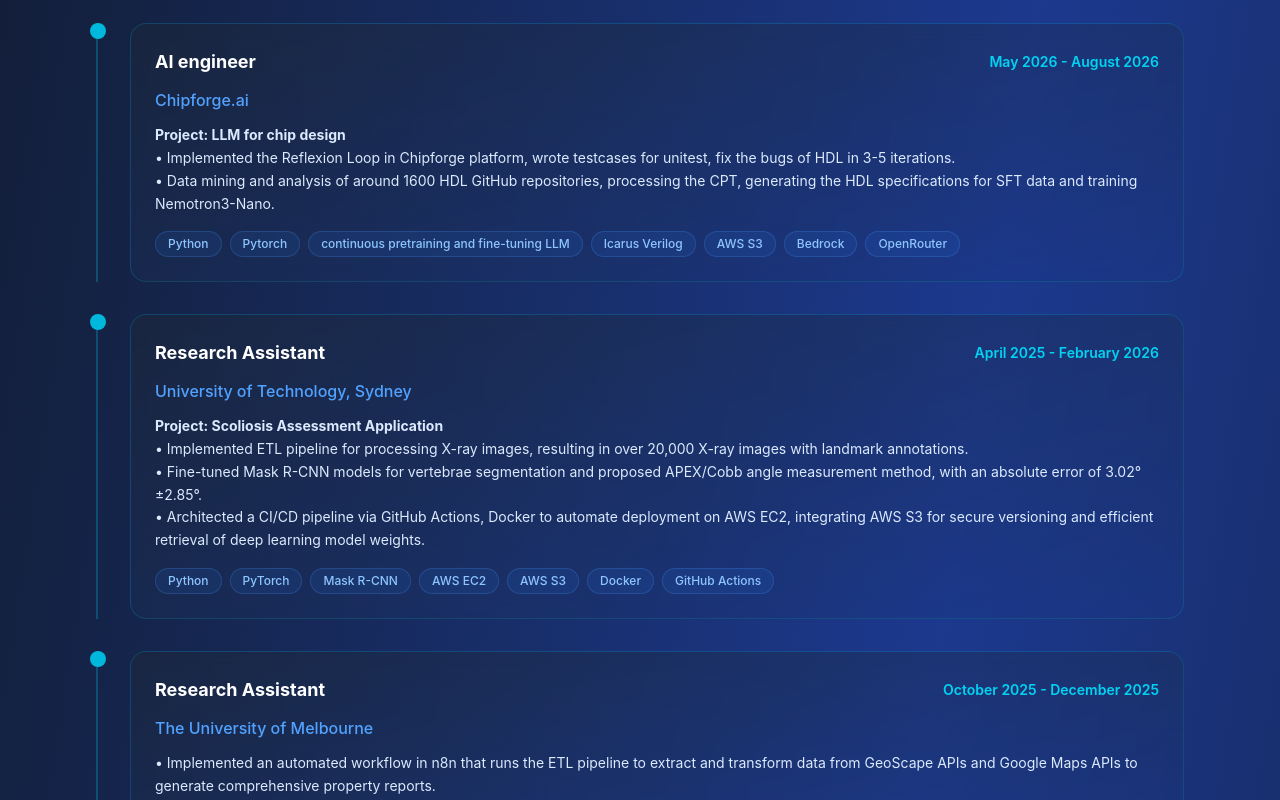
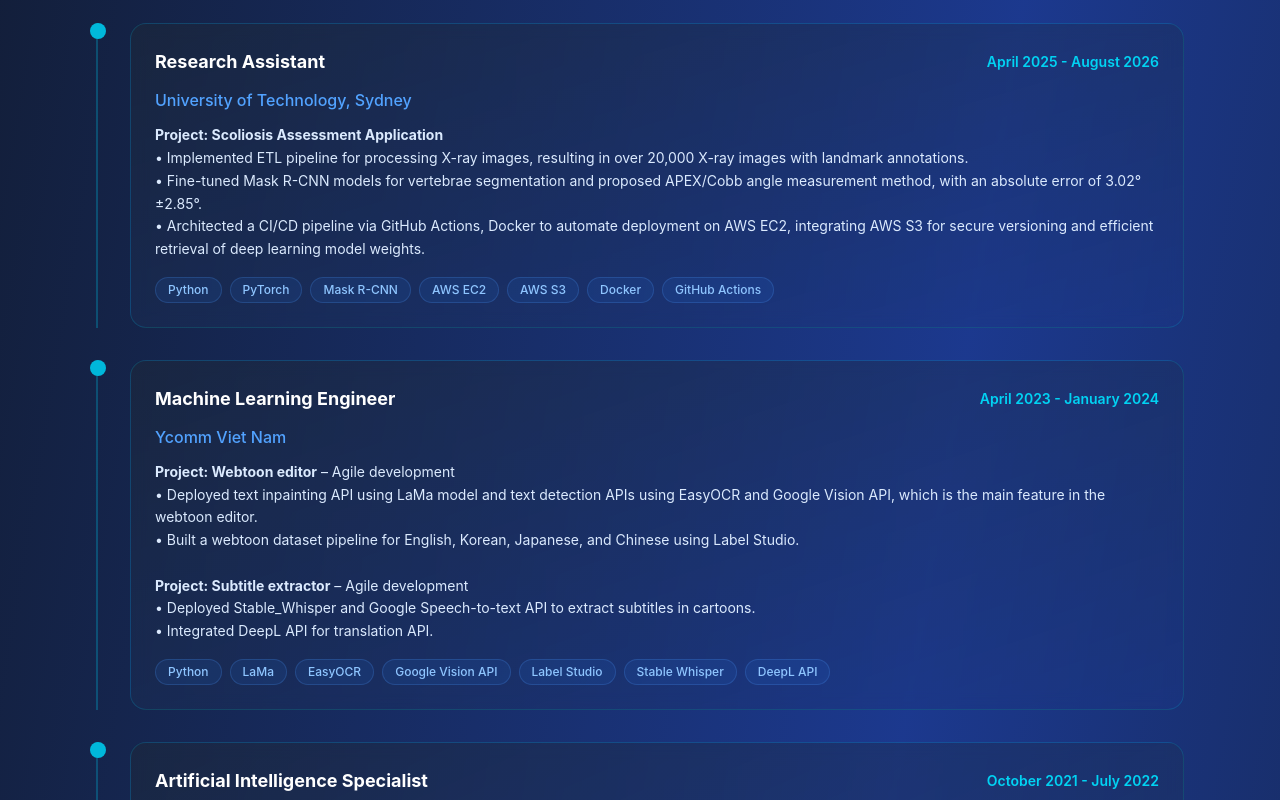
Before and after one commit to PhucNguyenAH/myPortfolio, a Vue app: page / in a window 1280 px wide. Shown: the part 1560-2360 px from the top of the page. Built offline with nearby package versions, Linux system fonts and the light colour scheme; no server answers.

Commit message:
update exp

```diff
--- a/src/components/Experience.vue
+++ b/src/components/Experience.vue
@@ -63,25 +63,9 @@
 const experiences = [
     {
         id: 1,
-        position: "AI engineer",
-        company: "Chipforge.ai",
-        period: "May 2026 - August 2026",
-        desc: `<strong>Project: LLM for chip design</strong>
-        • Implemented the Reflexion Loop in Chipforge platform, wrote testcases for unitest, fix the bugs of HDL in 3-5 iterations.
-        • Data mining and analysis of around 1600 HDL GitHub repositories, processing the CPT, generating the HDL specifications for SFT data and training Nemotron3-Nano.`,
-        techStack: ['Python', 'Pytorch', 'continuous pretraining and fine-tuning LLM', 'Icarus Verilog', 'AWS S3', 'Bedrock', 'OpenRouter'],
-        borderColor: "border-cyan-500/30",
-        dotColor: "bg-cyan-500",
-        borderClass: "border-cyan-500/20",
-        dateColor: "text-cyan-400 text-sm font-semibold",
-        companyColor: "text-blue-400",
-    },
-
-    {
-        id: 2,
         position: "Research Assistant",
         company: "University of Technology, Sydney",
-        period: "April 2025 - February 2026",
+        period: "April 2025 - August 2026",
         desc: `<strong>Project: Scoliosis Assessment Application</strong>
         • Implemented ETL pipeline for processing X-ray images, resulting in over 20,000 X-ray images with landmark annotations.
         • Fine-tuned Mask R-CNN models for vertebrae segmentation and proposed APEX/Cobb angle measurement method, with an absolute error of 3.02°±2.85°.
@@ -96,20 +80,6 @@
 
     {
         id: 3,
-        position: "Research Assistant",
-        company: "The University of Melbourne",
-        period: "October 2025 - December 2025",
-        desc: `• Implemented an automated workflow in n8n that runs the ETL pipeline to extract and transform data from GeoScape APIs and Google Maps APIs to generate comprehensive property reports.`,
-        techStack: ['n8n', 'Python', 'GeoScape API', 'Google Maps API', 'ETL'],
-        borderColor: "border-cyan-500/30",
-        dotColor: "bg-cyan-500",
-        borderClass: "border-cyan-500/20",
-        dateColor: "text-cyan-400 text-sm font-semibold",
-        companyColor: "text-blue-400",
-    },
-
-    {
-        id: 4,
         position: "Machine Learning Engineer",
         company: "Ycomm Viet Nam",
         period: "April 2023 - January 2024",
@@ -129,7 +99,7 @@
     },
 
     {
-        id: 5,
+        id: 4,
         position: "Artificial Intelligence Specialist",
         company: "VinBigData",
         period: "October 2021 - July 2022",
@@ -154,7 +124,7 @@
     },
 
     {
-        id: 6,
+        id: 5,
         position: "Data Scientist",
         company: "FPT Telecom",
         period: "June 2021 - October 2021",
@@ -170,7 +140,7 @@
     },
 
     {
-        id: 7,
+        id: 6,
         position: "Artificial Intelligence Intern",
         company: "Cloud Nine Solutions",
         period: "July 2020 - October 2020",
```
